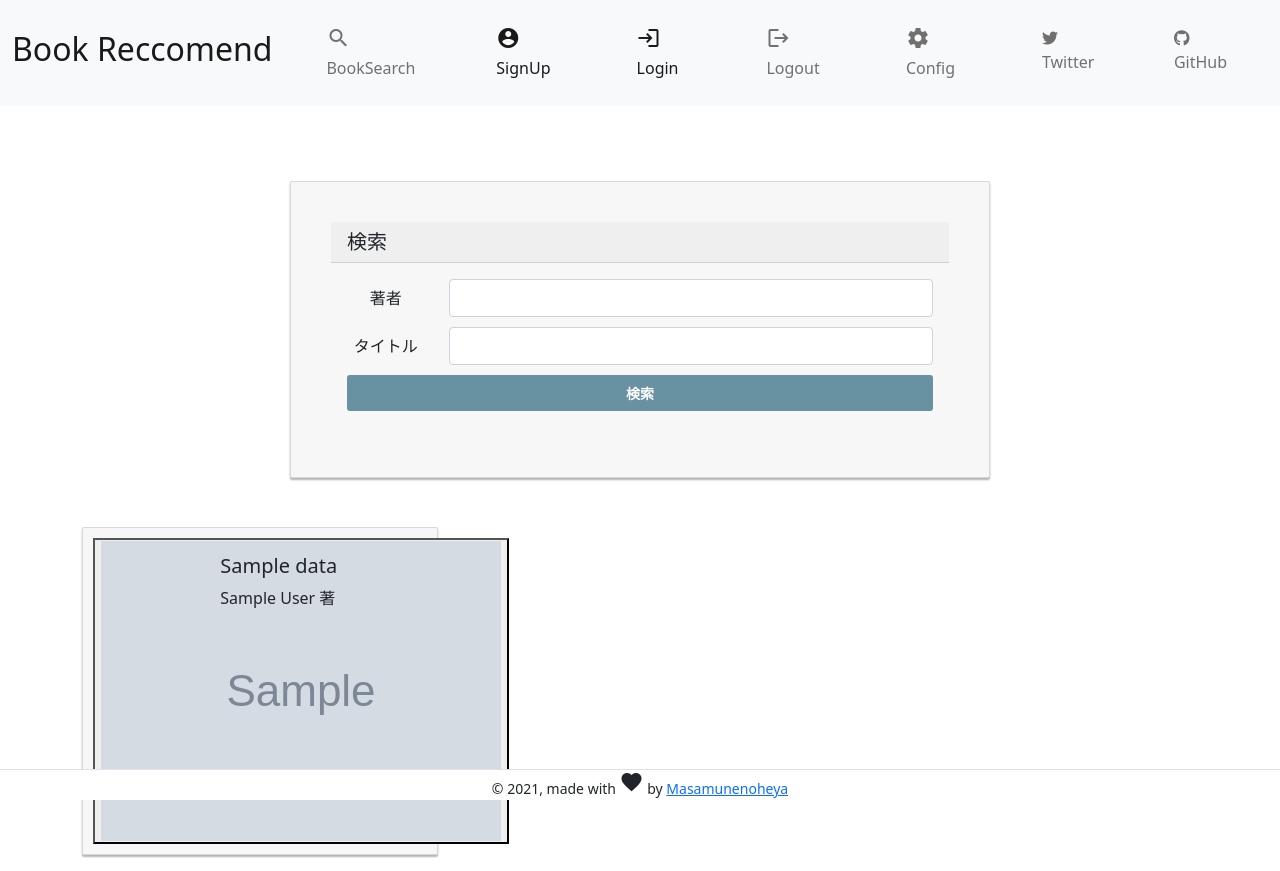
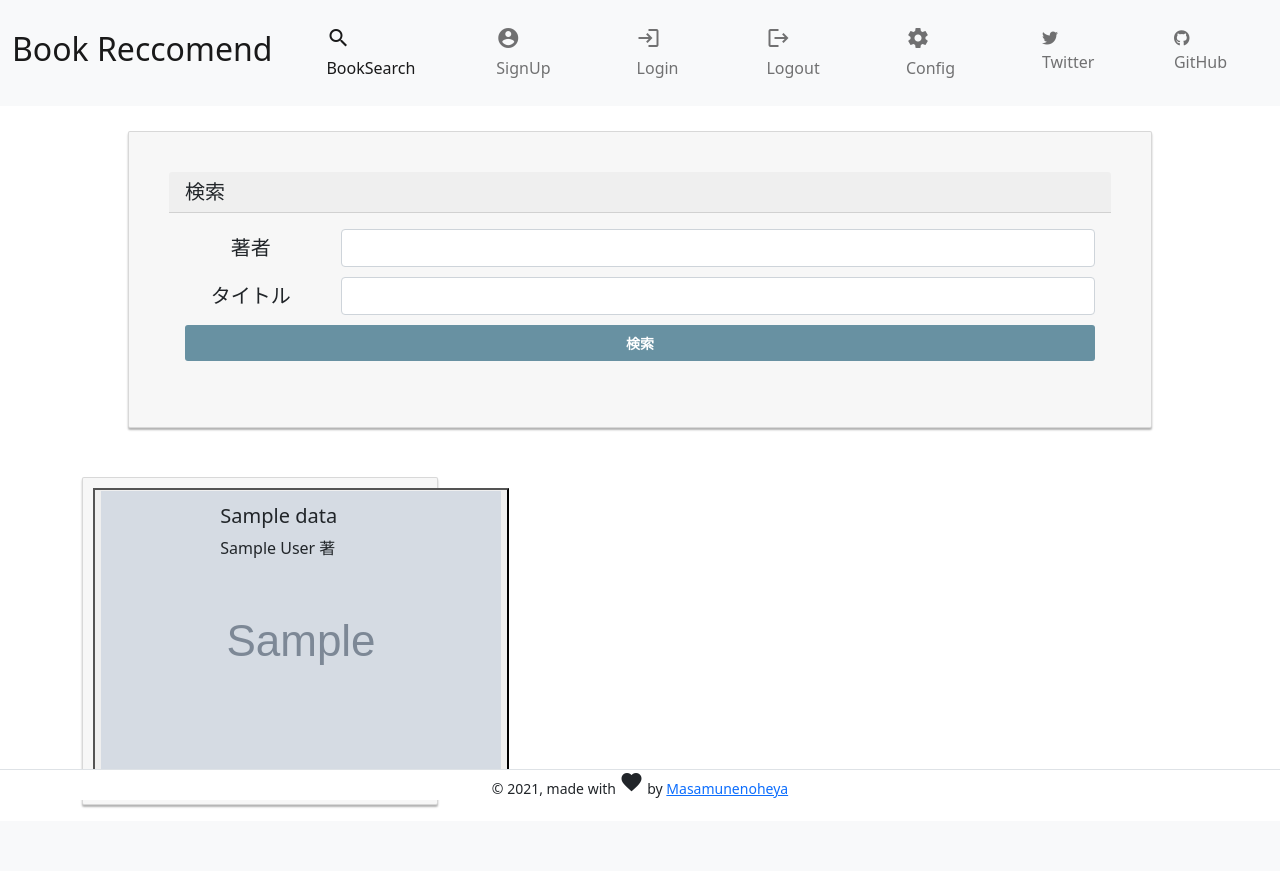
Before and after one commit to msamunetogetoge/BookRecommendationApp, a Django app: template App/Books/templates/book_search.html in a window 1280 px wide. After the commit the page ends 808 px from the top, so only its background shows below. Run offline with Django 3.2, Linux system fonts and the light colour scheme; the template is opened without the code that fills it: most values are stand-ins (such as "Sample title", 1, 10 or a date in 2020); grey boxes marked "Sample" are stand-in pictures; some libraries are stand-ins or nearby versions.

Commit message:
スマートフォンで見た時に見栄えが良くないので何とかする Fixes #47

```diff
--- a/App/Books/templates/book_search.html
+++ b/App/Books/templates/book_search.html
@@ -7,21 +7,27 @@
 
 {% block contents %}
 
-<div class="container content">
+<div class="container-fluid content">
     <!-- 検索フォーム -->
-    <div class="card card-container mb-6" id="searchform">
+    <div class="card card-container mb-auto" id="searchform">
         <h5 class="card-header">検索</h5>
         <div class="card-body">
             <form action="{% url 'Books:book_search'%}" method="post" class="text-center form-signin">
                 {% csrf_token %}
                 <div class="form-group row">
-                    <label for="author" class="col-sm-2 col-form-label">著者</label>
+                    <label for="author" class="col-sm-2 col-form-label ">
+                        <h5>著者</h5>
+                    </label>
                     <div class="col-sm-10">
                         <input type="text" class="form-control" id="author" value="" name="auth">
                     </div>
                 </div>
                 <div class="form-group row">
-                    <label for="title" class="col-sm-2 col-form-label">タイトル</label>
+                    <label for="title" class="col-sm-2 col-form-label">
+                        <h5>
+                            タイトル
+                        </h5>
+                    </label>
                     <div class="col-sm-10">
                         <input type="text" class="form-control" id="title" placeholder="" name="title">
                     </div>
@@ -33,9 +39,9 @@
 </div>
 
 <!-- 検索結果 -->
-<div class="container">
+<div class="container-lg">
     <!-- <h3>検索結果</h3> -->
-    <div class="row row-cols-1 row-cols-md-3 g-4" id="searchresult">
+    <div class="row row-cols-1 row-cols-md-1 row-cols-lg-2 row-cols-xl-3 g-4" id="searchresult">
         {% for data in datas %}
         <div class="col">
             <form action="{% url 'Books:detail'%}" method="post">
@@ -49,12 +55,12 @@
 
                 <div class="card mb-3">
                     <div class="row g-0">
-                        <div class="col-lg-4">
+                        <div class="col-sm-4">
                             <button type="submit">
                                 <img src="{{data.imageLinks.thumbnail}}" alt="thumbnail">
                             </button>
                         </div>
-                        <div class="col-lg-8">
+                        <div class="col-sm-8">
                             <div class="card-body">
                                 <h5 class="card-title">{{data.title}}</h5>
                                 <p class="card-text">
--- a/App/Login/templates/base.html
+++ b/App/Login/templates/base.html
@@ -35,21 +35,21 @@
                 <span class="navbar-toggler-icon"></span>
             </button>
             <div class="collapse navbar-collapse justify-content-center" id="navbarSupportedContent">
-                <ul class="navbar-nav mb-2 mb-lg-0">
+                <ul class="navbar-nav me-auto mb-2 mb-lg-0">
                     <li class="nav-item">
-                        <a class="nav-link" href="{% url 'Books:book_search'%}">
+                        <a class="nav-link active" href="{% url 'Books:book_search'%}">
                             <span class="material-icons">
                                 search
                             </span>BookSearch
                         </a>
                     </li>
                     <li class="nav-item">
-                        <a class="nav-link active" aria-current="page" href="{% url 'Login:signup'%}">
+                        <a class="nav-link " aria-current="page" href="{% url 'Login:signup'%}">
                             <i class="material-icons">account_circle</i>SignUp
                         </a>
                     </li>
                     <li class="nav-item">
-                        <a class="nav-link active" aria-current="page" href="{% url 'Login:index'%}">
+                        <a class="nav-link" aria-current="page" href="{% url 'Login:index'%}">
                             <i class="material-icons">login</i>Login
                         </a>
                     </li>
--- a/App/static/css/Books/book_search.css
+++ b/App/static/css/Books/book_search.css
@@ -1,11 +1,11 @@
 #searchform{
-    margin-top: 75px;
+    margin-top: 25px;
 }
 #searchresult{
     margin-top: 25px;
 }
 .card-container.card {
-    max-width: 700px;
+    max-width: 1024px;
     padding: 40px 40px;
 }
 
--- a/App/static/css/Books/detail.css
+++ b/App/static/css/Books/detail.css
@@ -4,6 +4,9 @@ a:hover,
 a:active {
     text-decoration: none;
     color: black;
+}
+.text_big{
+    font-size: large;
 }
 
 .slick-prev,
--- a/App/static/css/Login/config.css
+++ b/App/static/css/Login/config.css
@@ -3,7 +3,7 @@
 }
 
 .card-container.card {
-    max-width: 700px;
+    max-width: 1024px;
     padding: 40px 40px;
 }
 
--- a/App/static/css/Login/signup.css
+++ b/App/static/css/Login/signup.css
@@ -1,4 +1,7 @@
 .card-container.card {
-    max-width: 700px;
+    max-width: 1024px;
     padding: 40px 40px;
 }
+.email_form{
+    display: none;
+}
```
Also changed, not shown: App/Books/templates/detail.html (+16 -20 lines), App/Login/templates/config.html (+9 -7 lines), App/Login/templates/signup.html (+8 -8 lines).
